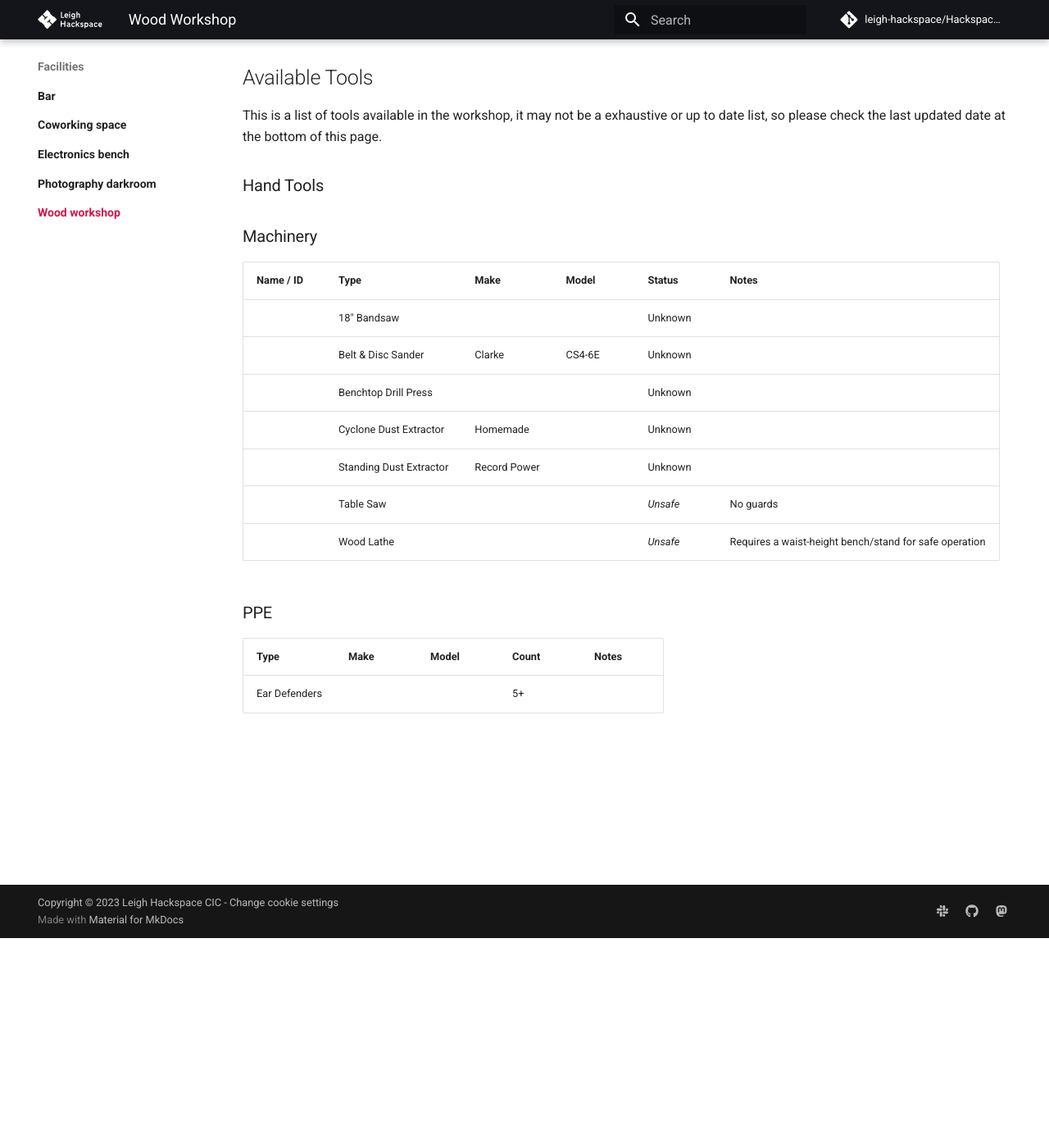
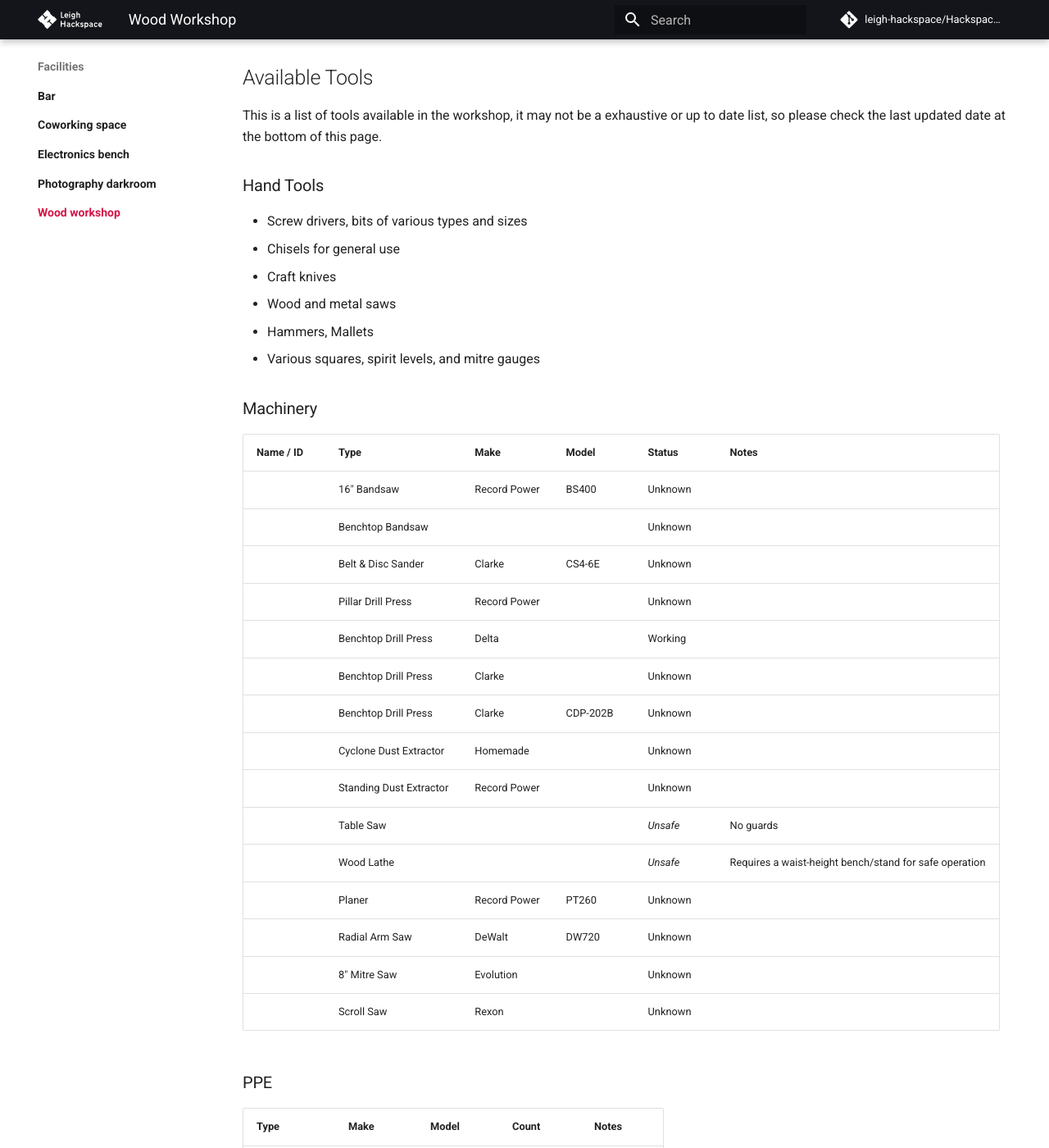
Before and after one commit to leigh-hackspace/HackspaceWiki, an MkDocs documentation site: the page built from docs/facilities/wood_workshop/index.md, in a window 1280 px wide and 1400 px high, scrolled down 256 px. Shown: the whole window at 82% size. Built offline with MkDocs 1.6.1 and Material for MkDocs 9.7.7, drawn with Linux system fonts in a browser that asks for light colours; comment, search, counter and statistics services are not loaded; the version menu is left out.

Commit message:
Update index.md

```diff
--- a/docs/facilities/wood_workshop/index.md
+++ b/docs/facilities/wood_workshop/index.md
@@ -8,17 +8,33 @@
 
 ### Hand Tools
 
+* Screw drivers, bits of various types and sizes
+* Chisels for general use
+* Craft knives
+* Wood and metal saws
+* Hammers, Mallets
+* Various squares, spirit levels, and mitre gauges
+
 ### Machinery
 
 | Name / ID | Type                    | Make         | Model  | Status   | Notes                                                  |
 | --------- | ----------------------- | ------------ | ------ | -------- | ------------------------------------------------------ |
-|           | 18" Bandsaw             |              |        | Unknown  |                                                        |
+|           | 16" Bandsaw             | Record Power | BS400  | Unknown  |                                                        |
+|           | Benchtop Bandsaw        |              |        | Unknown  |                                                        |
 |           | Belt & Disc Sander      | Clarke       | CS4-6E | Unknown  |                                                        |
-|           | Benchtop Drill Press    |              |        | Unknown  |                                                        |
+|           | Pillar Drill Press      | Record Power |        | Unknown  |                                                        |
+|           | Benchtop Drill Press    | Delta        |        | Working  |                                                        |
+|           | Benchtop Drill Press    | Clarke       |        | Unknown  |                                                        |
+|           | Benchtop Drill Press    | Clarke       | CDP-202B | Unknown  |                                                        |
 |           | Cyclone Dust Extractor  | Homemade     |        | Unknown  |                                                        |
 |           | Standing Dust Extractor | Record Power |        | Unknown  |                                                        |
 |           | Table Saw               |              |        | _Unsafe_ | No guards                                              |
 |           | Wood Lathe              |              |        | _Unsafe_ | Requires a waist-height bench/stand for safe operation |
+|           | Planer                  | Record Power | PT260  | Unknown  |                                                        |
+|           | Radial Arm Saw          | DeWalt       | DW720  | Unknown  |                                                        |
+|           | 8" Mitre Saw            | Evolution    |        | Unknown  |                                                        |
+|           | Scroll Saw              | Rexon        |        | Unknown  |                                                        |
+
 
 ### PPE
 
```
